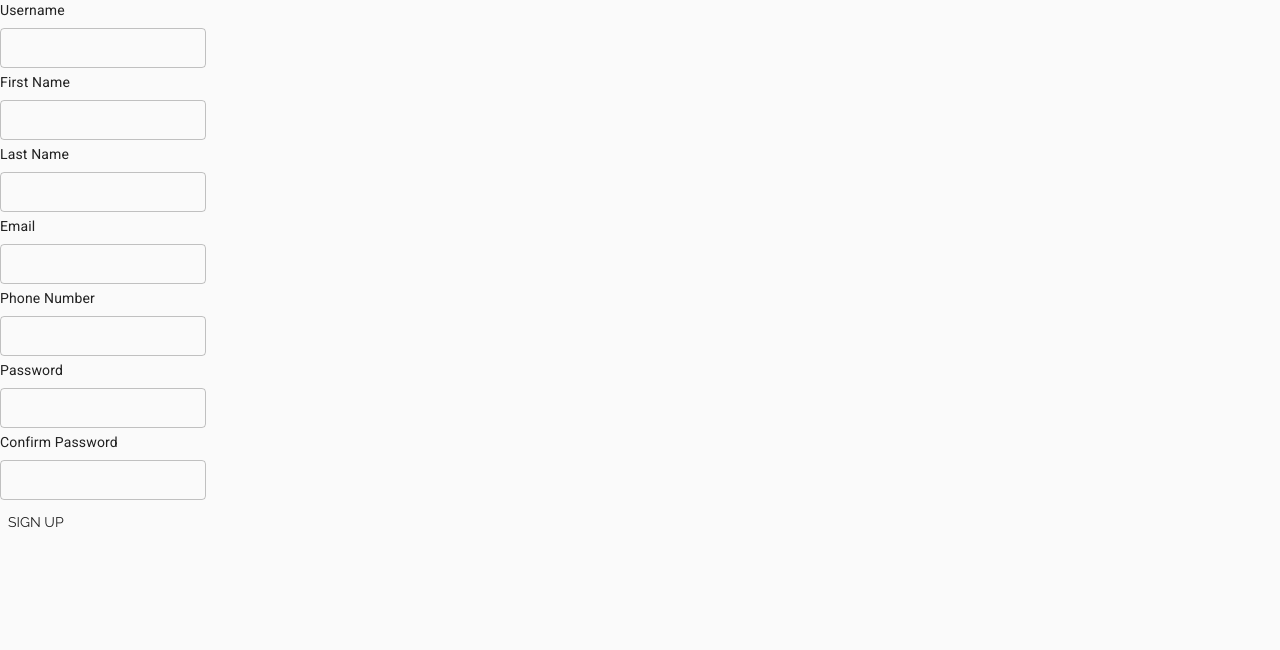
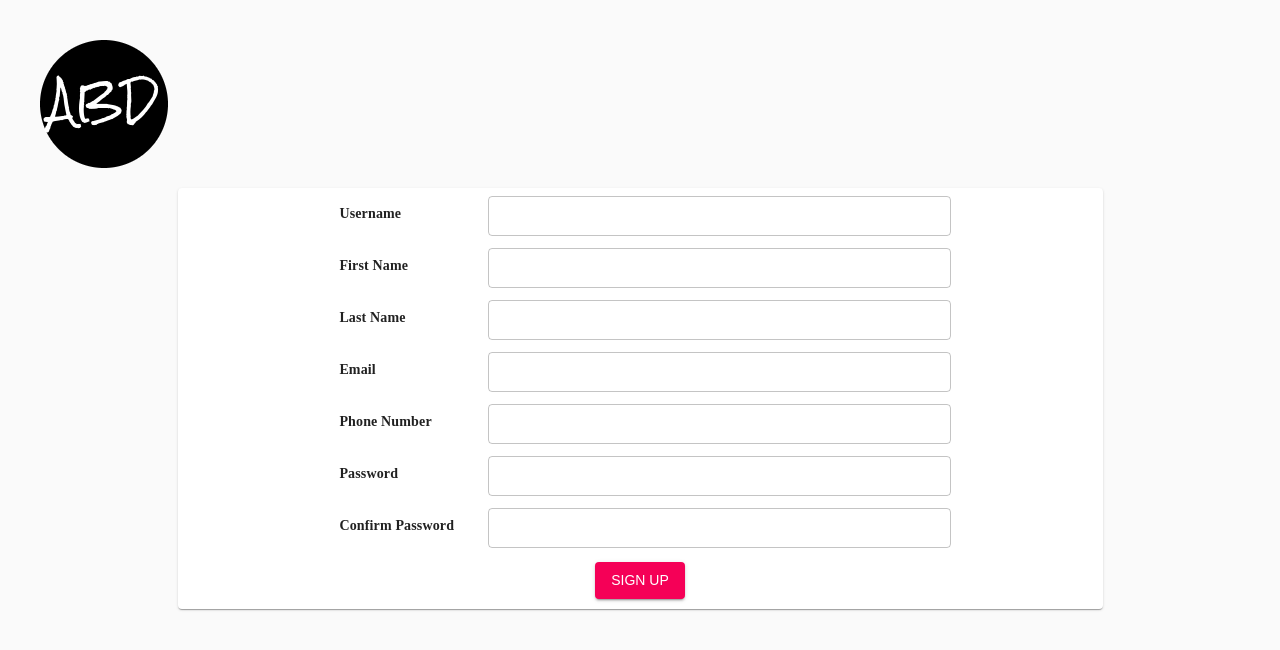
Before and after one commit to JoshuaCachola/ABD-Web-Frontend, a React (Create React App) app: page /sign-up in a window 1280 px wide. Shown: the top 650 px of the page. Built offline with nearby package versions, Linux system fonts and the light colour scheme; no server answers.

Commit message:
finish v1

```diff
--- a/public/index.html
+++ b/public/index.html
@@ -4,10 +4,10 @@
 <head>
   <meta charset="utf-8" />
   <title>ABD - Already Been Done</title>
-  <link rel="stylesheet" href="https://fonts.googleapis.com/css?family=Roboto:300,400,500,700&display=swap" />
+  <!-- <link rel="stylesheet" href="https://fonts.googleapis.com/css?family=Roboto:300,400,500,700&display=swap" />
   <link rel="stylesheet" href="https://fonts.googleapis.com/icon?family=Material+Icons" />
   <link href="https://fonts.googleapis.com/css2?family=Raleway:wght@400;600&family=Rock+Salt&display=swap"
-    rel="stylesheet">
+    rel="stylesheet"> -->
   <link rel="apple-touch-icon" sizes="180x180" href="%PUBLIC_URL%/apple-touch-icon.png">
   <link rel="icon" type="image/png" sizes="32x32" href="%PUBLIC_URL%/favicon-32x32.png">
   <link rel="icon" type="image/png" sizes="16x16" href="%PUBLIC_URL%/favicon-16x16.png">
--- a/src/Theme.js
+++ b/src/Theme.js
@@ -1,8 +1,9 @@
 import React from "react";
 import { ThemeProvider, createMuiTheme } from "@material-ui/core";
 
+
 const theme = createMuiTheme({
-  fontFamily: "Rock Salt, cursive",
+  fontFamily: "Rock Salt",
   primaryColor: "#326C73",
   secondaryColor: "#FFFFFF",
   typography: {
@@ -11,7 +12,6 @@ const theme = createMuiTheme({
 });
 
 const Theme = props => {
-  console.log(props);
   return (
     <ThemeProvider theme={theme}>
      {props.children}
--- a/src/components/SignUp.js
+++ b/src/components/SignUp.js
@@ -1,16 +1,35 @@
 import React, { useState } from "react";
+import { useHistory } from "react-router-dom";
 import {
   Box,
   TextField,
-  Dialog,
-  DialogActions,
-  DialogContent,
-  DialogTitle,
   Button,
-
+  Card,
+  makeStyles
 } from "@material-ui/core";
 
 import api from "../config";
+import abdLogo from "../images/abd-splash-logo.png";
+
+const useStyles = makeStyles({
+  root: {
+    minWidth: 925,
+  },
+  logo: {
+    margin: 20
+  },
+  loginForm: {
+    margin: 20
+  },
+  container: {
+    padding: 20,
+  },
+  label: {
+    margin: 10,
+    fontFamily: "Raleway",
+    fontWeight: "bold"
+  }
+});
 
 const SignUp = () => {
   const [ firstName, setFirstName ] = useState(""),
@@ -19,7 +38,8 @@ const SignUp = () => {
         [ email, setEmail ] = useState(""),
         [ phoneNumber, setPhoneNumber ] = useState(""),
         [ password, setPassword ] = useState(""),
-        [ confirmPassword, setConfirmPassword ] = useState("");
+        [ confirmPassword, setConfirmPassword ] = useState(""),
+        history = useHistory();
 
   const handleSignUp = async e => {
     e.preventDefault();
@@ -47,95 +67,139 @@ const SignUp = () => {
 
       if (!res.ok) throw res;
 
+      const {
+        token
+      } = await res.json();
 
+      localStorage.setItem("TOKEN_KEY", token);
+
+      history.push("/skatespots");
     } catch (err) {
       console.error(err);
     }
   };
+
+  const classes = useStyles();
   return (
     <>
+      <Box className={classes.container}>
+        <Box className={classes.logo}>
+          <img src={abdLogo} alt="abd-logo" />
+        </Box>
+        <Box display="flex" justifyContent="center" alignContent="center">
+          <Card className={classes.root}>
             <form onSubmit={handleSignUp}>
-        <Box>
+              <Box display="flex" justifyContent="center" alignItems="center">
+                <Box flexBasis="15%" className={classes.label}>
                   <label>Username</label>
                 </Box>
-        <Box>
+                <Box width="50%">
                   <TextField
+                    fullWidth="true"
                     margin="dense"
                     variant="outlined"
                     type="text"
                     onChange={(e) => setUsername(e.target.value)}
                   />
                 </Box>
-        <Box>
+              </Box>
+              <Box display="flex" justifyContent="center" alignItems="center">
+                <Box flexBasis="15%" className={classes.label}>
                   <label>First Name</label>
                 </Box>
-        <Box>
+                <Box width="50%">
                   <TextField
+                    fullWidth="true"
                     margin="dense"
                     variant="outlined"
                     type="text"
                     onChange={(e) => setFirstName(e.target.value)}
                   />
                 </Box>
-        <Box>
+              </Box>
+              <Box display="flex" justifyContent="center" alignItems="center">
+                <Box flexBasis="15%" className={classes.label}>
                   <label>Last Name</label>
                 </Box>
-        <Box>
+                <Box width="50%">
                   <TextField
+                    fullWidth="true"
                     margin="dense"
                     variant="outlined"
                     type="text"
                     onChange={(e) => setLastName(e.target.value)}
                   />
                 </Box>
-        <Box>
+              </Box>
+              <Box display="flex" justifyContent="center" alignItems="center">
+                <Box flexBasis="15%" className={classes.label}>
                   <label>Email</label>
                 </Box>
-        <Box>
+                <Box width="50%">
                   <TextField
+                    fullWidth="true"
+                    type="email"
                     margin="dense"
                     variant="outlined"
-            type="text"
                     onChange={(e) => setEmail(e.target.value)}
                   />
                 </Box>
-        <Box>
+              </Box>
+              <Box display="flex" justifyContent="center" alignItems="center">
+                <Box flexBasis="15%" className={classes.label}>
                   <label>Phone Number</label>
                 </Box>
-        <Box>
+                <Box width="50%">
                   <TextField
+                    fullWidth="true"
                     margin="dense"
                     variant="outlined"
                     type="text"
                     onChange={(e) => setPhoneNumber(e.target.value)}
                   />
                 </Box>
-        <Box>
+              </Box>
+              <Box display="flex" justifyContent="center" alignItems="center">
+                <Box flexBasis="15%" className={classes.label}>
                   <label>Password</label>
                 </Box>
-        <Box>
+                <Box width="50%">
                   <TextField
+                    fullWidth="true"
+                    type="password"
                     margin="dense"
                     variant="outlined"
-            type="text"
                     onChange={(e) => setPassword(e.target.value)}
                   />
                 </Box>
-        <Box>
+              </Box>
+              <Box display="flex" justifyContent="center" alignItems="center">
+                <Box flexBasis="15%"  className={classes.label}>
                   <label>Confirm Password</label>
                 </Box>
-        <Box>
+                <Box width="50%">
                   <TextField
+                    fullWidth="true"
+                    type="password"
                     margin="dense"
                     variant="outlined"
-            type="text"
                     onChange={(e) => setConfirmPassword(e.target.value)}
                   />
                 </Box>
-        <Box>
-          <Button>Sign Up</Button>
+              </Box>
+              <Box
+                display="flex"
+                justifyContent="center"
+                className={classes.label}
+              >
+                <Button variant="contained" color="secondary" type="submit">
+                  Sign Up
+                </Button>
               </Box>
             </form>
+          </Card>
+        </Box>
+      </Box>
     </>
   );
 };
--- a/src/components/SkateSpots.js
+++ b/src/components/SkateSpots.js
@@ -1,5 +1,5 @@
 import React, { useEffect } from "react";
-import { useHistory, Link } from "react-router-dom";
+import { Link } from "react-router-dom";
 import { connect } from "react-redux";
 import { setSkateSpots } from "../store/skateSpots";
 import Card from "@material-ui/core/Card";
@@ -12,6 +12,8 @@ import Navbar from "./utils/Navbar";
 const useStyles = makeStyles((theme) => ({
   root: {
     minWidth: 600,
+    fontFamily: "Raleway",
+    fontWeight: "bold"
   },
   img: {
     width: theme.spacing(10),
@@ -20,19 +22,12 @@ const useStyles = makeStyles((theme) => ({
 }));
 
 const SkateSpots = ({ skateSpots, getSkateSpots }) => {
-  // const history = useHistory()
 
   useEffect(() => {
     if (!skateSpots.length) {
       getSkateSpots();
     }
-    // } else if (!skateSpot)
   }, [skateSpots, skateSpots.length, getSkateSpots]);
-
-  // const addNewSpot = () => {
-  //   history.push("/skatespots/create-spot");
-  //   // return <Redirect to="/skatespots/create-spot" />;
-  // };
 
   const classes = useStyles();
   return (
@@ -69,14 +64,14 @@ const SkateSpots = ({ skateSpots, getSkateSpots }) => {
                     style={{ textDecoration: "none" }}
                   >
                     <Box display="flex" justifyContent="space-between">
-                      <Box flexBasis="30%">
+                      <Box flexBasis="20%">
                         <Avatar
                           className={classes.img}
                           src={skateSpot.imgs[0]}
                           alt="skate-img"
                         />
                       </Box>
-                      <Box alignItems="center" flexBasis="30%">
+                      <Box alignItems="center" flexBasis="40%">
                         <div className="skate-spots__name">
                           {skateSpot.name}
                         </div>
@@ -87,8 +82,13 @@ const SkateSpots = ({ skateSpots, getSkateSpots }) => {
                           {skateSpot.state}
                         </div>
                       </Box>
-                      <Box flexBasis="30%" justifyContent="flex-end">
-                        <Button>Follow</Button>
+                      <Box justifyContent="flex-end">
+                        <Button
+                        variant="contained"
+                        color="secondary"
+                      >
+                        Follow
+                      </Button>
                       </Box>
                     </Box>
                   </Link>
@@ -96,27 +96,6 @@ const SkateSpots = ({ skateSpots, getSkateSpots }) => {
               ))}
             </Card>
           </Box>
-          {/* <Box
-            display="flex"
-            justifyContent="center"
-            flexDirection="column"
-            className={classes.addSpotContainer}
-          >
-            <Box
-              display="flex"
-              justifyContent="flex-end"
-              className={classes.addSpotContent}
-            >
-              <img src={addSpotImg} alt="add-spot" height="42" width="42" />
-            </Box>
-            <Box
-              display="flex"
-              justifyContent="flex-end"
-              className={classes.addSpotContent}
-            >
-              <Button onClick={addNewSpot}>Add spot</Button>
-            </Box>
-          </Box> */}
         </Box>
       </div>
     </>
--- a/src/components/utils/Navbar.js
+++ b/src/components/utils/Navbar.js
@@ -1,6 +1,5 @@
 import React from "react";
-import { Link, useHistory } from "react-router-dom";
-// import Homepage from "../homepage/Homepage";
+import { useHistory } from "react-router-dom";
 import { TextField, Box } from "@material-ui/core";
 import AccountCircleIcon from '@material-ui/icons/AccountCircle';
 import GroupIcon from '@material-ui/icons/Group';
@@ -11,7 +10,6 @@ const Navbar = () => {
   const history = useHistory();
   const addNewSpot = () => {
     history.push("/skatespots/create-spot");
-    // return <Redirect to="/skatespots/create-spot" />;
   };
 
   const handleHome = e => history.push("/skatespots");
@@ -23,7 +21,6 @@ const Navbar = () => {
         </Box>
         <Box flexBasis="33%">
           <TextField
-            // flexBasis="30%"
             defaultValue="Search"
             variant="outlined"
             size="small"
--- a/src/index.css
+++ b/src/index.css
@@ -351,6 +351,9 @@ textarea {
   resize: vertical;
 }
 
+
+@import url('https://fonts.googleapis.com/css2?family=Raleway:wght@400;600&family=Rock+Salt&display=swap');
+
 .chromeframe {
   margin: 0.2em 0;
   background: #ccc;
@@ -408,6 +411,8 @@ textarea {
   border-bottom: 1px solid #cecece;
   background-color: white;
   font-family: 'Raleway', sans-serif;
+  margin-bottom: 10px;
+  box-shadow: 0 2px 2px -2px rgba(0,0,0,.2);
 }
 
 .navbar__icons {
@@ -416,16 +421,19 @@ textarea {
 
 
 .skate-spots__name {
-  font-size: 28px;
+  font-size: 24px;
   line-height: 32px;
+  font-family: "Raleway", sans-serif;
 }
 
 .skate-spots__city {
   font-size: 16px;
+  font-family: "Raleway";
 }
 
 .skate-spots__state {
   font-size: 14px;
+  font-family: "Raleway";
 }
 
 .skate-spot__img-avatar {
@@ -540,6 +548,7 @@ textarea {
 
 .skate-spot__comment-content {
   height: 409px;
+  font-family: "Raleway", sans-serif;
 }
 
 .skate-spot-details__canvas {
@@ -565,6 +574,8 @@ textarea {
 .skate-spot__menu-bar-button {
   padding-right: 50px;
   margin-top: 15px;
+  font-family: "Raleway", sans-serif;
+  font-weight: bold;
 }
 
 .skate-spot__post-img {
@@ -600,3 +611,12 @@ textarea {
   border: 1px solid black;
   background-color: rgba(50, 108, 115, 0.5);
 }
+
+.navbar__search {
+  font-family: "Raleway";
+  font-size: 12px;
+}
+
+a, a:visited, a:hover, a:active {
+  color: inherit;
+}
```
Also changed, not shown: src/App.js (+2 -15 lines), src/components/CreateSkateSpot.js (+28 -14 lines), src/components/homepage/LoginPanel.js (+12 -19 lines), src/components/skate-spot/CreateSkatePost.js (+43 -10 lines), src/components/skate-spot/SkateSpotPost.js (+6 -6 lines). Lines whose indentation alone changed are shown as unchanged.
